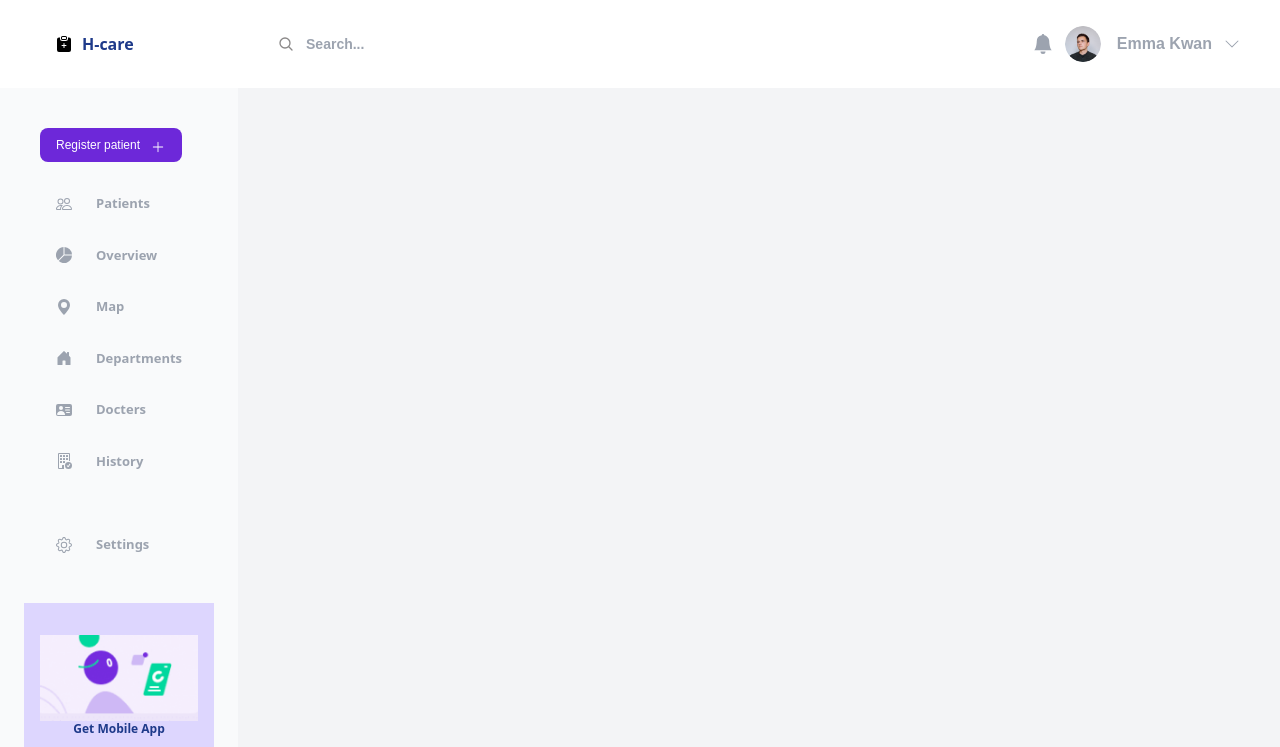
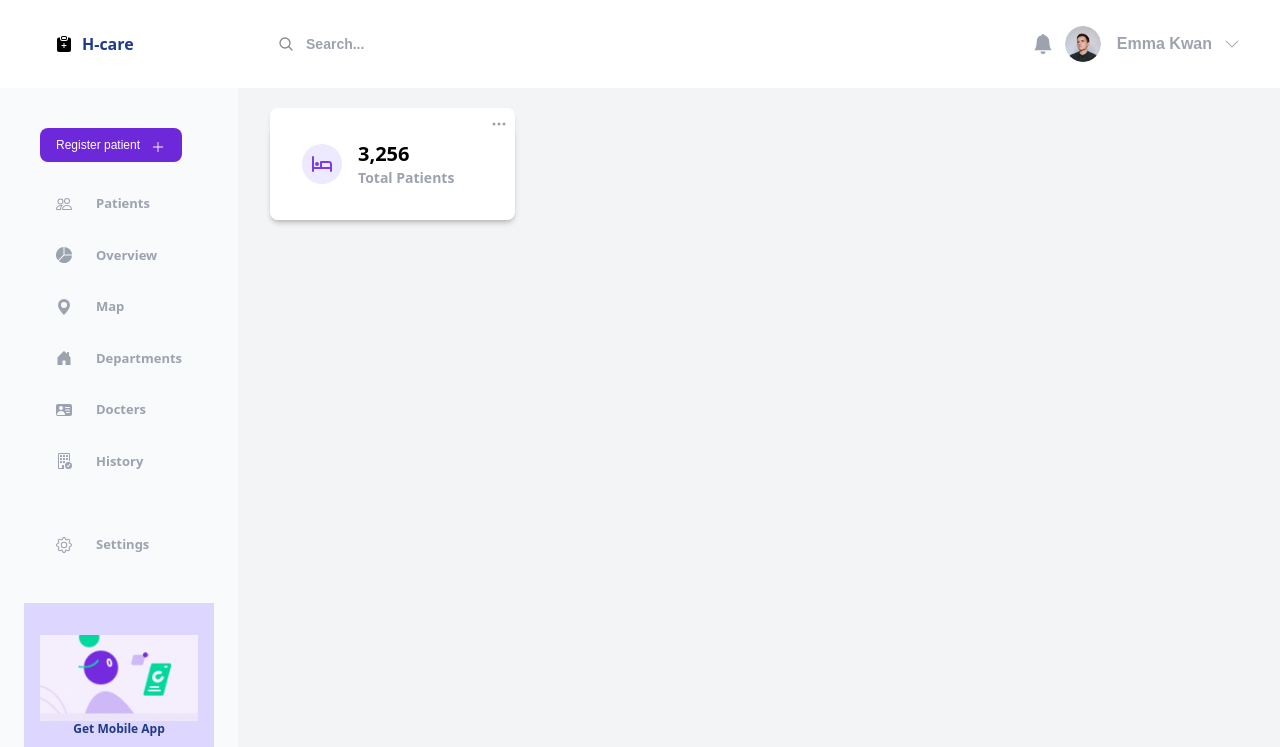
Before and after one commit to Indhu0525/dashboard, a website: page index.html in a window 1280 px wide. Shown: the top 747 px of the page. Drawn offline with nearby package versions, Linux system fonts and the light colour scheme.

Commit message:
content changes

```diff
--- a/index.html
+++ b/index.html
@@ -138,7 +138,7 @@
   </div>
 
          <!--main content area-->
-    <div class="w-[calc(100%-15%)] w-full">
+    <div class="w-full">
       <!--contentarea header-->
       <div class="flex flex-col bg-white">
 
@@ -165,6 +165,33 @@
          </div>
       </div>
       </div>
+      <main class="mx-4 md:mx-8 lg:mx-8 2xl:mx-10">
+        <!--contenttop-->
+     <div class=" w-full mt-5 ">
+       <div class="flex flex-col  space-x-0 md:space-x-2 sm:flex-col md:flex-row  w-full sm:h-auto">
+
+                 <div class="w-full md:w-1/2 lg:w-1/4 sm:w-full bg-white rounded-lg shadow-md ">
+                   <div class="text-gray-400 flex justify-end h-0  p-2">
+                     <svg xmlns="http://www.w3.org/2000/svg" width="16" height="16" fill="currentColor" class="bi bi-three-dots" viewBox="0 0 16 16">
+                       <path d="M3 9.5a1.5 1.5 0 1 1 0-3 1.5 1.5 0 0 1 0 3m5 0a1.5 1.5 0 1 1 0-3 1.5 1.5 0 0 1 0 3m5 0a1.5 1.5 0 1 1 0-3 1.5 1.5 0 0 1 0 3"/>
+                     </svg>
+
+                   </div>
+
+                   <div class="flex items-center space-x-4 pl-8 p-4 pb-8 bg-white rounded-lg shadow-md">
+                     <div class="bg-purple-100 rounded-full p-2 flex items-center justify-center">
+                       <svg viewBox="0 0 24 24" width="24" height="24" fill="none" xmlns="http://www.w3.org/2000/svg">
+                         <path d="M3 5V19M3 16H21M21 19V13.2C21 12.0799 21 11.5198 20.782 11.092C20.5903 10.7157 20.2843 10.4097 19.908 10.218C19.4802 10 18.9201 10 17.8 10H11V15.7273M7 12H7.01M8 12C8 12.5523 7.55228 13 7 13C6.44772 13 6 12.5523 6 12C6 11.4477 6.44772 11 7 11C7.55228 11 8 11.4477 8 12Z" stroke="#7C3AED" stroke-width="2" stroke-linecap="round" stroke-linejoin="round"></path>
+                       </svg>
+                     </div>
+                     <div class="space-x-8">
+                       <h3 class="text-xl font-bold fonts">3,256
+                       <p class="text-gray-400 text-sm font-semibold">Total Patients</p></h3>
+                     </div>
+                   </div>
+                   </div>
+
+     </div>
     </div>
 
 </body>
```
